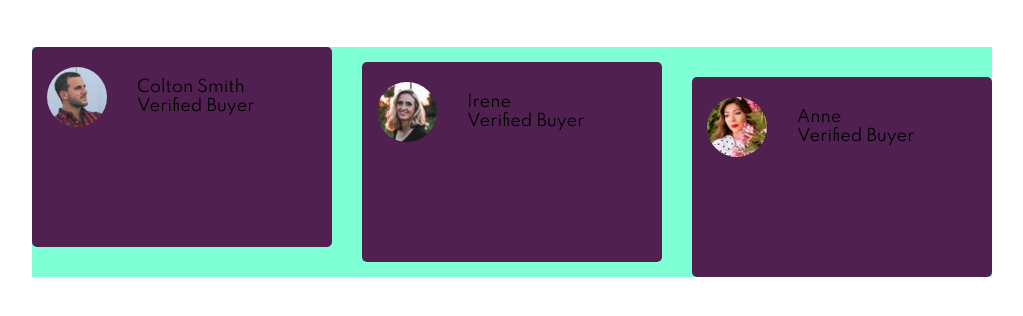
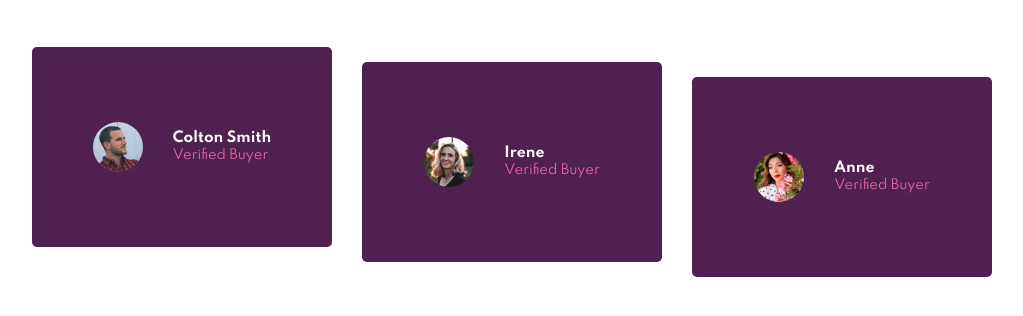
Before and after one commit to iamamyaman/Frontend-design-challenges, a plain HTML site: page social-proof-section-master/index.html in a window 1280 px wide. Shown: the part 370-686 px from the top of the page, without its empty margins (128-1151 px from the left). Drawn offline with Linux system fonts and the light colour scheme.

Commit message:
Update style.css

```diff
--- a/social-proof-section-master/style.css
+++ b/social-proof-section-master/style.css
@@ -70,7 +70,6 @@ body{
 
 .testimonial{
       width:100%;
-      background-color: aquamarine;
       display: flex;
       justify-content: space-between;
       gap:30px;
@@ -79,9 +78,12 @@ body{
   .box{
       flex:1;
       height:200px;
+      display: flex;
+      flex-direction: column;
       background-color: hsl(300, 43%, 22%);
       border-radius: 5px;
-      padding: 20px 15px;
+      justify-content: center;
+      align-items: center;
   }
 
   .box--two{
@@ -101,5 +103,17 @@ body{
 
  .user img{
      border-radius: 50%;
-     width: 60px;
+     width: 50px;
  }
+
+ .user p{
+     font-size: 14px;
+     font-weight: 700;
+     color:white;
+ }
+
+ .user p span{
+     font-size: 13px;
+     font-weight: 400;
+     color:hsl(333, 80%, 67%)
+ }
```
